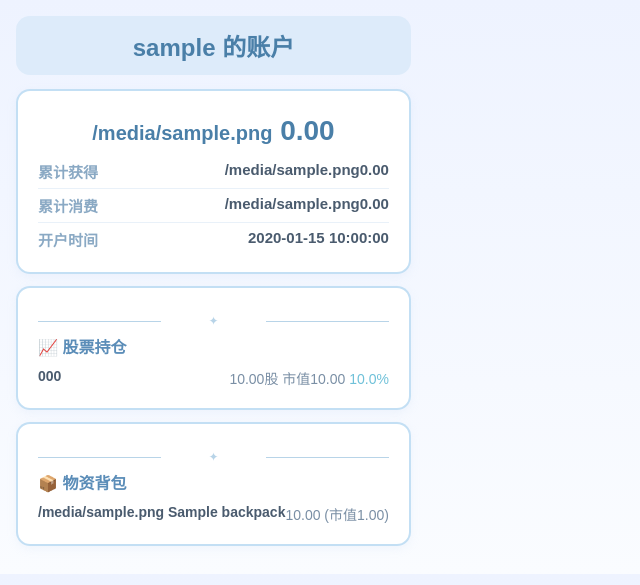
After one commit to OaHaij666/astrbot_fincenter, a Python web app: template src/templates/account.html in a window 1280 px wide. The commit adds this page. Shown: the top 585 px of the page, without its empty margins (0-640 px from the left). Run offline with Jinja, Linux system fonts and the light colour scheme; the template is opened without the code that fills it: most values are stand-ins (such as "Sample title", 1, 10 or a date in 2020).

Commit message:
fix: 修复图片右侧空白、fc me图片返回、Decimal类型兼容

```diff
--- a/main.py
+++ b/main.py
@@ -88,7 +88,7 @@ class FinCenterPlugin(Star):
         migrate()
 
     def _setup_handlers(self):
-        self.account_handler = AccountHandler(self)
+        self.account_handler = AccountHandler(self, self.html_render)
         self.stock_handler = StockHandler(self, self.html_render)
         self.goods_handler = GoodsHandler(self, self.html_render)
         self.admin_handler = AdminHandler(self, self.html_render)
--- a/src/handlers/admin.py
+++ b/src/handlers/admin.py
@@ -307,15 +307,15 @@ class AdminHandler:
 
             rank_data = []
             for u in users:
-                wealth = u.balance
+                wealth = float(u.balance or 0)
                 if self.plugin.stock_market:
                     holdings = self.plugin.stock_market.get_holdings(group_id, u.user_id)
                     for h in holdings:
-                        wealth += h['market_value']
+                        wealth += float(h.get('market_value', 0))
                 if self.plugin.goods_market:
                     backpack = self.plugin.goods_market.get_backpack(group_id, u.user_id)
                     for b in backpack:
-                        wealth += b['total_value']
+                        wealth += float(b.get('total_value', 0))
                 rank_data.append({
                     'user_name': u.user_name or u.user_id,
                     'total_wealth': wealth,
--- a/src/handlers/stock.py
+++ b/src/handlers/stock.py
@@ -60,8 +60,8 @@ class StockHandler:
 
         market_data = []
         for code, snap in snapshot.items():
-            price = snap["price"]
-            prev = prev_prices.get(code, price)
+            price = float(snap["price"])
+            prev = float(prev_prices.get(code, price))
             change = ((price - prev) / prev * 100) if prev > 0 else 0
             market_data.append({
                 'code': code,
--- /dev/null
+++ b/src/templates/account.html
@@ -0,0 +1,150 @@
+<!DOCTYPE html>
+<html lang="zh-CN">
+<head>
+<meta charset="UTF-8">
+<style>
+  * { margin: 0; padding: 0; box-sizing: border-box; }
+  body {
+    width: fit-content;
+    min-width: 350px;
+    max-width: 600px;
+    font-family: 'Source Han Sans SC', 'Microsoft YaHei', 'SimHei', sans-serif;
+    background: linear-gradient(180deg, #eef3ff 0%, #fafcff 100%);
+    padding: 16px;
+    color: #4a5b6e;
+  }
+  .title-bar {
+    background: rgba(215, 232, 248, 0.75);
+    border-radius: 14px;
+    padding: 12px 20px;
+    text-align: center;
+    margin-bottom: 14px;
+  }
+  .title-bar h1 {
+    font-size: 24px;
+    color: #4a7fa8;
+    font-weight: 700;
+  }
+  .card {
+    background: rgba(255,255,255,0.95);
+    border: 2px solid rgba(170,210,240,0.7);
+    border-radius: 14px;
+    box-shadow: 0 3px 10px rgba(190,210,235,0.15);
+    padding: 16px 20px;
+    margin-bottom: 12px;
+  }
+  .info-row {
+    display: flex;
+    justify-content: space-between;
+    padding: 6px 0;
+    font-size: 15px;
+    border-bottom: 1px solid rgba(200,220,240,0.4);
+  }
+  .info-row:last-child { border-bottom: none; }
+  .info-label {
+    color: #8aa9c4;
+    font-weight: 600;
+  }
+  .info-value {
+    color: #4a5b6e;
+    font-weight: 700;
+  }
+  .section-divider {
+    text-align: center;
+    color: #b8d4e8;
+    font-size: 12px;
+    margin: 10px 0 6px;
+    position: relative;
+  }
+  .section-divider::before, .section-divider::after {
+    content: '';
+    position: absolute;
+    top: 50%;
+    width: 35%;
+    height: 1px;
+    background: #b8d4e8;
+  }
+  .section-divider::before { left: 0; }
+  .section-divider::after { right: 0; }
+  .section-title {
+    font-size: 16px;
+    color: #5b8db8;
+    font-weight: 700;
+    margin-bottom: 6px;
+  }
+  .holding-row {
+    display: flex;
+    justify-content: space-between;
+    padding: 4px 0;
+    font-size: 14px;
+  }
+  .holding-name { color: #4a5b6e; font-weight: 600; }
+  .holding-detail { color: #7a8fa5; }
+  .profit-up { color: #ff8a9c; }
+  .profit-down { color: #6fc1d9; }
+  .balance-highlight {
+    font-size: 28px;
+    color: #4a7fa8;
+    text-align: center;
+    font-weight: 700;
+    margin: 8px 0;
+  }
+  .balance-icon {
+    font-size: 20px;
+  }
+</style>
+</head>
+<body>
+  <div class="title-bar">
+    <h1>{{ user_name }} 的账户</h1>
+  </div>
+
+  <div class="card">
+    <div class="balance-highlight">
+      <span class="balance-icon">{{ currency_icon }}</span> {{ "%.2f"|format(balance) }}
+    </div>
+    <div class="info-row">
+      <span class="info-label">累计获得</span>
+      <span class="info-value">{{ currency_icon }}{{ "%.2f"|format(total_earned) }}</span>
+    </div>
+    <div class="info-row">
+      <span class="info-label">累计消费</span>
+      <span class="info-value">{{ currency_icon }}{{ "%.2f"|format(total_spent) }}</span>
+    </div>
+    <div class="info-row">
+      <span class="info-label">开户时间</span>
+      <span class="info-value">{{ created_at }}</span>
+    </div>
+  </div>
+
+  {% if holdings %}
+  <div class="card">
+    <div class="section-divider">✦</div>
+    <div class="section-title">📈 股票持仓</div>
+    {% for h in holdings %}
+    <div class="holding-row">
+      <span class="holding-name">{{ h.code }}</span>
+      <span class="holding-detail">{{ "%.2f"|format(h.amount) }}股 市值{{ "%.2f"|format(h.market_value) }}
+        <span class="{{ 'profit-up' if h.profit >= 0 else 'profit-down' }}">
+          {{ "+" if h.profit >= 0 else "" }}{{ "%.1f"|format(h.profit_pct) }}%
+        </span>
+      </span>
+    </div>
+    {% endfor %}
+  </div>
+  {% endif %}
+
+  {% if backpack %}
+  <div class="card">
+    <div class="section-divider">✦</div>
+    <div class="section-title">📦 物资背包</div>
+    {% for b in backpack %}
+    <div class="holding-row">
+      <span class="holding-name">{{ b.icon }} {{ b.name }}</span>
+      <span class="holding-detail">{{ "%.2f"|format(b.amount) }} (市值{{ "%.2f"|format(b.total_value) }})</span>
+    </div>
+    {% endfor %}
+  </div>
+  {% endif %}
+</body>
+</html>
--- a/src/templates/goods_market.html
+++ b/src/templates/goods_market.html
@@ -5,6 +5,9 @@
 <style>
   * { margin: 0; padding: 0; box-sizing: border-box; }
   body {
+    width: fit-content;
+    min-width: 400px;
+    max-width: 800px;
     font-family: 'Source Han Sans SC', 'Microsoft YaHei', 'SimHei', sans-serif;
     background: linear-gradient(180deg, #f0f8ff 0%, #fafdff 100%);
     padding: 16px;
--- a/src/templates/help.html
+++ b/src/templates/help.html
@@ -5,7 +5,9 @@
 <style>
   * { margin: 0; padding: 0; box-sizing: border-box; }
   body {
-    width: 600px;
+    width: fit-content;
+    min-width: 400px;
+    max-width: 700px;
     font-family: 'Source Han Sans SC', 'Microsoft YaHei', 'SimHei', sans-serif;
     background: linear-gradient(180deg, #eef3ff 0%, #fafcff 100%);
     padding: 20px;
--- a/src/templates/rank.html
+++ b/src/templates/rank.html
@@ -5,7 +5,9 @@
 <style>
   * { margin: 0; padding: 0; box-sizing: border-box; }
   body {
-    width: 600px;
+    width: fit-content;
+    min-width: 400px;
+    max-width: 700px;
     font-family: 'Source Han Sans SC', 'Microsoft YaHei', 'SimHei', sans-serif;
     background: linear-gradient(180deg, #eef3ff 0%, #f8faff 100%);
     padding: 16px;
--- a/src/templates/stock_market.html
+++ b/src/templates/stock_market.html
@@ -5,7 +5,9 @@
 <style>
   * { margin: 0; padding: 0; box-sizing: border-box; }
   body {
-    width: 800px;
+    width: fit-content;
+    min-width: 500px;
+    max-width: 800px;
     font-family: 'Source Han Sans SC', 'Microsoft YaHei', 'SimHei', sans-serif;
     background: linear-gradient(180deg, #ebf5ff 0%, #fafcff 100%);
     padding: 16px;
--- a/src/utils/__init__.py
+++ b/src/utils/__init__.py
@@ -1,9 +1,9 @@
 from .plotter import (
     render_kline_html, render_stock_market_html, render_goods_market_html,
-    render_rank_html, render_help_html, set_paths, shutdown
+    render_rank_html, render_help_html, render_account_html, set_paths, shutdown
 )
 
 __all__ = [
     'render_kline_html', 'render_stock_market_html', 'render_goods_market_html',
-    'render_rank_html', 'render_help_html', 'set_paths', 'shutdown',
+    'render_rank_html', 'render_help_html', 'render_account_html', 'set_paths', 'shutdown',
 ]
```
Also changed, not shown: src/core/database.py (+5 -5 lines), src/handlers/account.py (+62 -22 lines), src/markets/goods.py (+13 -10 lines), src/markets/stock.py (+14 -12 lines), src/utils/plotter.py (+35 -0 lines).
